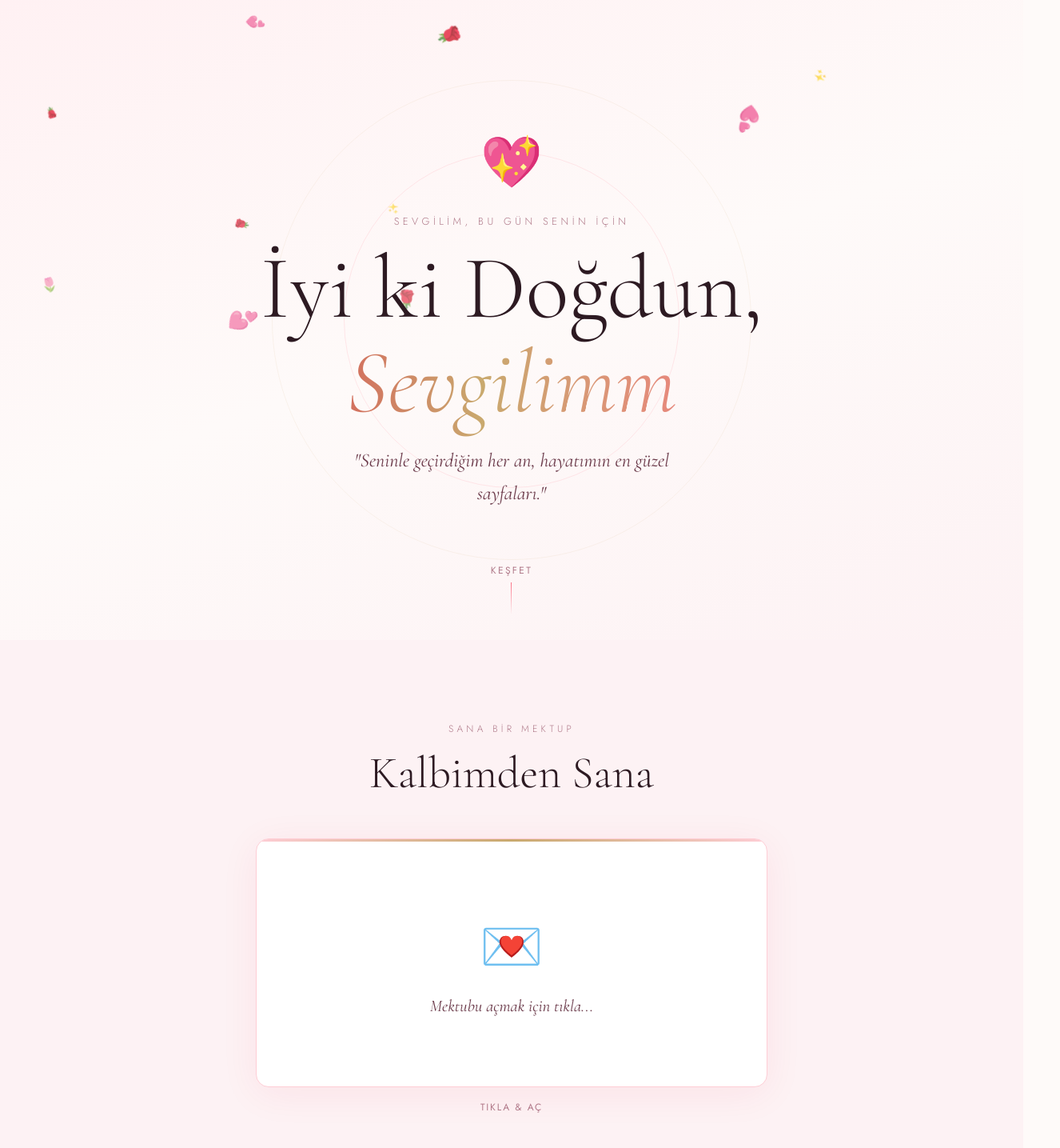
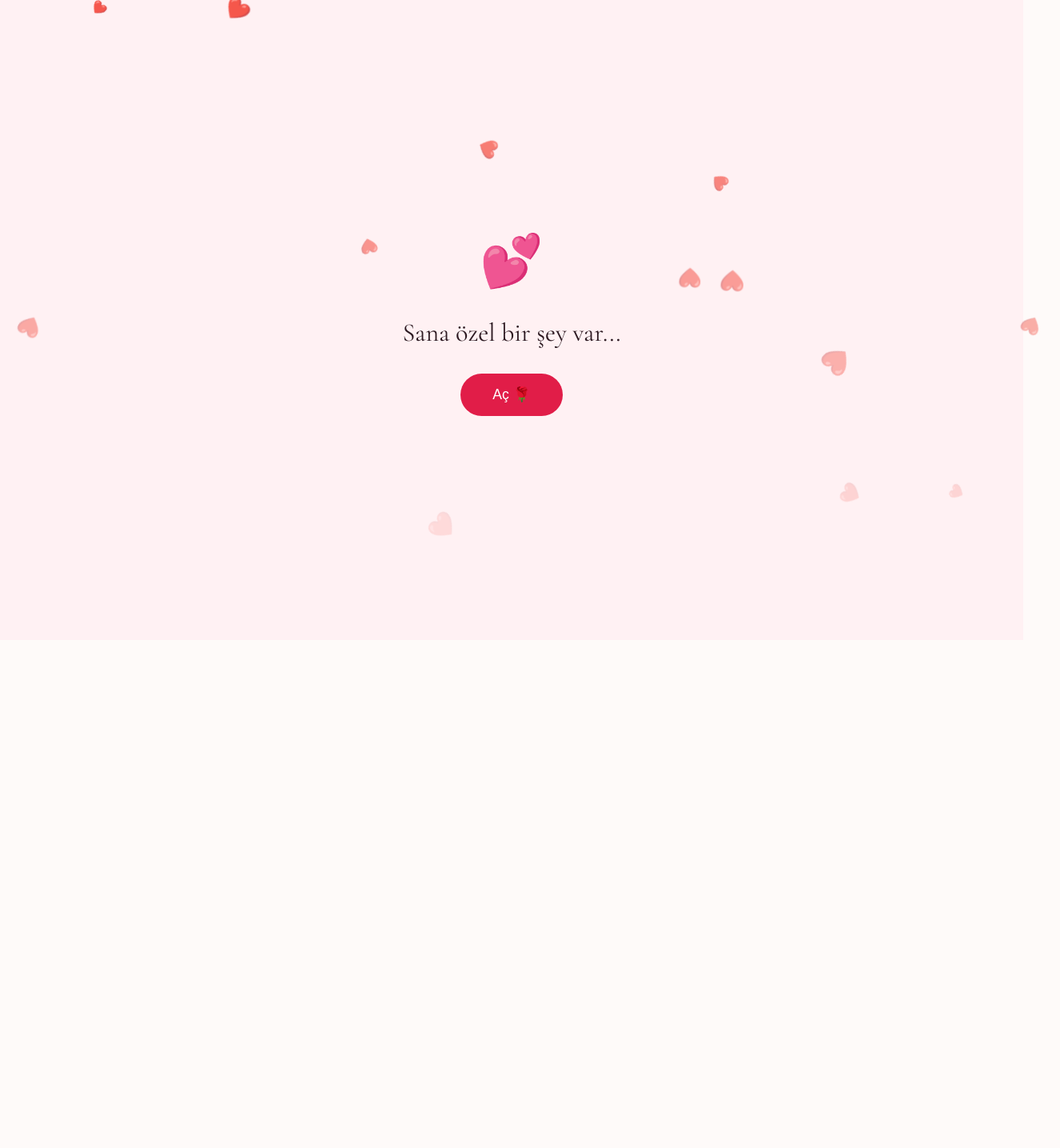
Before and after one commit to Nyxron-15/Do-umg-n-nkutluolsun, a React (Create React App) app: page / in a window 1280 px wide. Shown: the top 1435 px of the page at 80% size, 1326 px wide, since content can reach past the window. After the commit the page ends 800 px from the top, so only its background shows below. Built offline with nearby package versions, Linux system fonts and the light colour scheme.

Commit message:
Fix: Düzeltmeleri uygula

```diff
--- a/src/App.js
+++ b/src/App.js
@@ -75,14 +75,63 @@ const SONGS = [
 ];
 
 // ══════════════════════════════════════════════
+export default function App() {
+  React.useEffect(() => {
+  const interval = setInterval(() => {
+    const heart = document.createElement('div');
+    heart.textContent = '❤️';
+    heart.className = 'heart-fall';
+    heart.style.left = Math.random() * 100 + 'vw';
+    heart.style.animationDuration = (3 + Math.random() * 4) + 's';
+    heart.style.fontSize = (12 + Math.random() * 20) + 'px';
+    document.body.appendChild(heart);
+    setTimeout(() => heart.remove(), 7000);
+  }, 400);
+  return () => clearInterval(interval);
+}, []);
+  const [started, setStarted] = React.useState(false);
 
-export default function App() {
+  if (!started) {
+    return (
+      <div style={{
+        height: '100vh',
+        display: 'flex',
+        flexDirection: 'column',
+        alignItems: 'center',
+        justifyContent: 'center',
+        background: '#fff1f3',
+      }}>
+        <div style={{ fontSize: 64, marginBottom: '1.5rem' }}>💕</div>
+        <p style={{ fontFamily: 'Cormorant Garamond, serif', fontSize: '2rem', color: '#2d1a22', marginBottom: '2rem' }}>
+          Sana özel bir şey var...
+        </p>
+        <button
+          onClick={() => {
+            setStarted(true);
+            setTimeout(() => document.getElementById('bg-music')?.play(), 100);
+          }}
+          style={{
+            background: '#e11d48',
+            color: 'white',
+            border: 'none',
+            borderRadius: 50,
+            padding: '1rem 2.5rem',
+            fontSize: '1.1rem',
+            cursor: 'pointer',
+          }}
+        >
+          Aç 🌹
+        </button>
+      </div>
+    );
+  }
+
   return (
     <>
+      <audio id="bg-music" loop src={process.env.PUBLIC_URL + '/songs/redd.mp3'} />
       <Hero name={GIRLFRIEND_NAME} />
       <LoveLetter content={LOVE_LETTER} />
       <Timeline memories={MEMORIES} />
-      <MusicPlayer songs={SONGS} />
       <Footer from={YOUR_NAME} />
     </>
   );
--- a/src/components/LoveLetter.jsx
+++ b/src/components/LoveLetter.jsx
@@ -55,15 +55,25 @@ export default function LoveLetter({ content }) {
 
       {/* envelope */}
       <div
-        onClick={() => setOpened(true)}
-        style={{
-          cursor: opened ? 'default' : 'pointer',
-          width: '100%',
-          maxWidth: 640,
-          position: 'relative',
-          opacity: visible ? 1 : 0,
-          transform: visible ? 'none' : 'translateY(30px)',
-          transition: 'all 0.8s ease 0.2s',
+        onClick={() => {
+          setOpened(true);
+          for (let i = 0; i < 20; i++) {
+            setTimeout(() => {
+              const heart = document.createElement('div');
+              heart.textContent = ['❤️','💕','💖','💗','💓'][Math.floor(Math.random()*5)];
+              heart.style.cssText = `
+                position: fixed;
+                top: ${20 + Math.random() * 60}vh;
+                ${Math.random() > 0.5 ? 'left: ' + (Math.random() * 15) + 'vw' : 'right: ' + (Math.random() * 15) + 'vw'};
+                font-size: ${20 + Math.random() * 30}px;
+                pointer-events: none;
+                z-index: 9999;
+                animation: fadeUp 1.5s ease forwards;
+              `;
+              document.body.appendChild(heart);
+              setTimeout(() => heart.remove(), 1500);
+            }, i * 100);
+          }
         }}
       >
         {/* envelope card */}
--- a/src/index.css
+++ b/src/index.css
@@ -69,3 +69,24 @@ body {
 .fade-up {
   animation: fadeUp 0.8s ease both;
 }
+@keyframes fallHeart {
+  0%   { transform: translateY(-50px) rotate(0deg); opacity: 1; }
+  100% { transform: translateY(100vh) rotate(360deg); opacity: 0; }
+}
+@keyframes floatUp {
+  from { opacity: 1; transform: translateY(0); }
+  to   { opacity: 0; transform: translateY(-80px); }
+}
+
+.heart-fall {
+  position: fixed;
+  top: -50px;
+  font-size: 20px;
+  animation: fallHeart linear forwards;
+  pointer-events: none;
+  z-index: 9999;
+}
+@keyframes floatUp {
+  from { opacity: 1; transform: translateY(0); }
+  to   { opacity: 0; transform: translateY(-80px); }
+}
```
Also changed, not shown: 7 other files (tests, documents, lock files or other folders).
